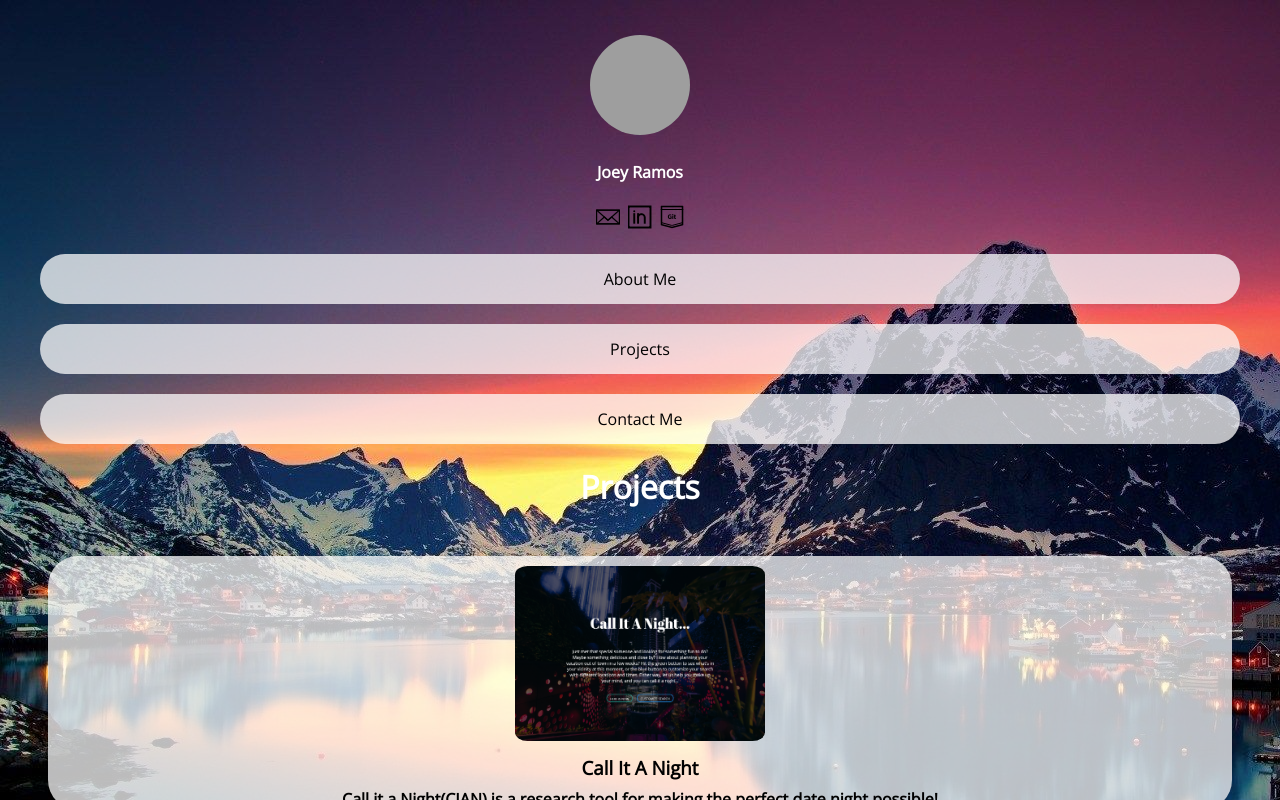
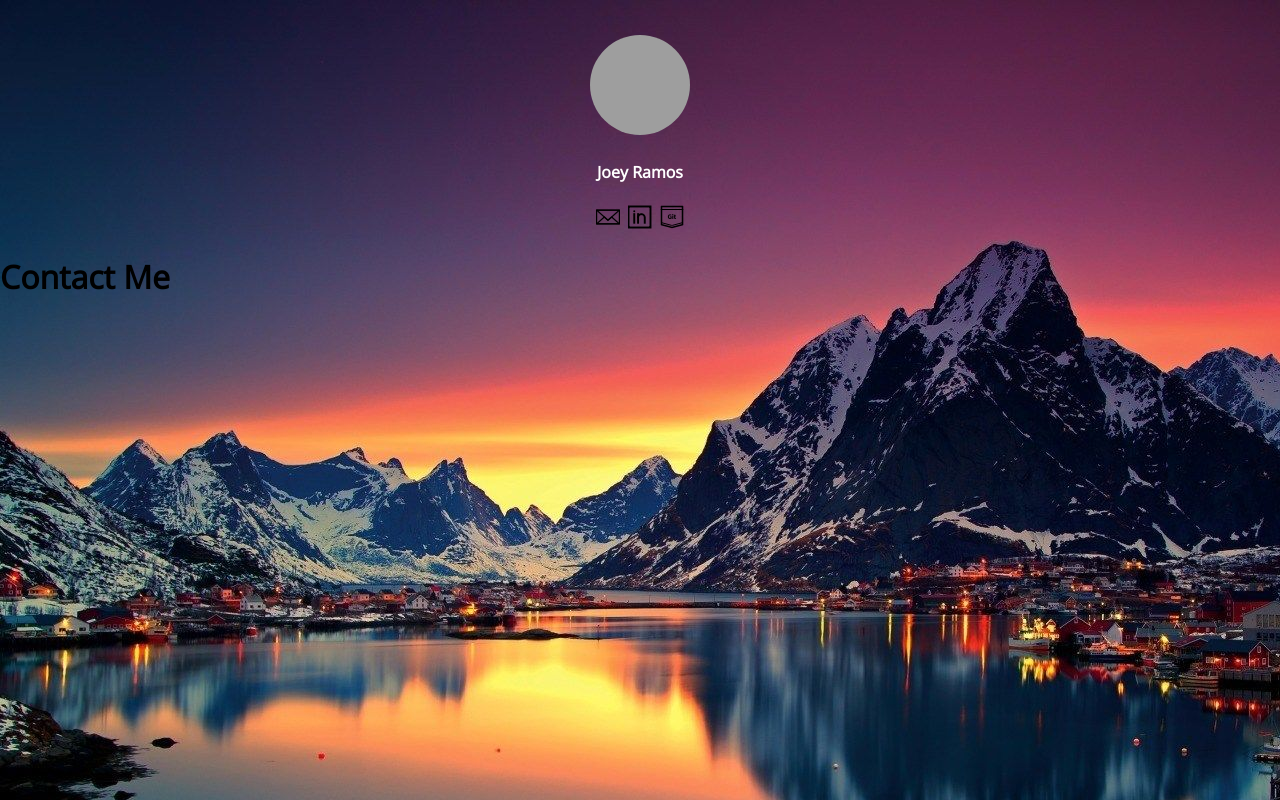
Before and after one commit to Joey-Ramos/portfolio, a React (Create React App) app: page /contact in a window 1280 px wide. Shown: the top 800 px of the page. Built offline with nearby package versions, Linux system fonts and the light colour scheme; grey boxes are pictures that could not be loaded.

Commit message:
added react router

```diff
--- a/package.json
+++ b/package.json
@@ -9,6 +9,7 @@
     "@testing-library/user-event": "^12.6.0",
     "react": "^17.0.1",
     "react-dom": "^17.0.1",
+    "react-router-dom": "^5.2.0",
     "react-scripts": "4.0.1",
     "web-vitals": "^0.2.4"
   },
--- a/src/App.js
+++ b/src/App.js
@@ -1,15 +1,25 @@
 import './App.css';
+import  { BrowserRouter as Router, Route, Switch } from 'react-router-dom';
+
+import Header from './components/Header';
 import Links from './components/Links';
-import Header from './components/Header';
+import About from './components/Aboutme';
 import Project from './components/Project';
+import Contact from './components/Contact';
 
 function App() {
 
   return (
    <div>
-     <Header />
-     <Links />
-     <Project />
+     <Router>
+      <Header />
+        <Switch>
+          <Route exact path="/" component={Links} />
+          <Route exact path="/about" component={About} />
+          <Route exact path="/project" component={Project} />
+          <Route exact path="/contact" component={Contact} />
+        </Switch>
+     </Router>
    </div>
 
   );
--- /dev/null
+++ b/src/Components/Aboutme/index.js
@@ -0,0 +1,13 @@
+import React from 'react';
+
+
+
+function About() {
+
+
+    return (
+        <h1>About Me</h1>
+    )
+}
+
+export default About;
--- /dev/null
+++ b/src/Components/Contact/index.js
@@ -0,0 +1,15 @@
+import React from 'react';
+
+
+
+function Contact() {
+
+
+    return (
+        <div>
+            <h1>Contact Me</h1>
+        </div>
+    )
+}
+
+export default Contact;
--- a/src/Components/Header/index.js
+++ b/src/Components/Header/index.js
@@ -1,4 +1,5 @@
 import React from 'react';
+import { Link } from 'react-router-dom';
 import profile from '../../assets/images/profile.jpg';
 import emailIcon from '../../assets/icons/emailicon2.png';
 import linkedinIcon from '../../assets/icons/linkedinicon2.png';
@@ -6,15 +7,20 @@ import githubIcon from '../../assets/icons/githubicon4.png';
 
 function Header() {
 
+    const headerStyle = {
+        textDecoration: 'none',
+    }
 
     return (
         <div className="header">
+            <Link style={headerStyle} to="/">
                 <div className="profile-image">
                     <img className="profile-pic" src={profile} alt="Avatar" width="100px" height="100px" />
                 </div>
                 <div className="name">
                     <h4>Joey Ramos</h4>
                 </div>
+            </Link>
             <div className="icons">
                 <a href="mailto:jramos1202@gmail.com" className="logo">
                     <img src={emailIcon} alt="Logo" />
--- a/src/Components/Links/index.js
+++ b/src/Components/Links/index.js
@@ -1,19 +1,32 @@
-import React from 'react'
+import React from 'react';
+import { Link } from 'react-router-dom';
 
 
 
 function Links() {
+
+    const linkStyle = {
+        color: 'black',
+        textDecoration: 'none'
+    };
+
     return (
         <div className="links-list">
+            <Link style={linkStyle} to="/about">
                 <div className="links">
                     <p>About Me</p>
                 </div>
+            </Link>
+            <Link style={linkStyle} to="/project">
                 <div className="links">
                     <p>Projects</p>
                 </div>
+            </Link>
+            <Link style={linkStyle} to="/contact">
                 <div className="links">
                     <p>Contact Me</p>
                 </div>
+            </Link>
         </div>
 
     )
```
Also changed, not shown: 1 other file (tests, documents, lock files or other folders). Lines whose indentation alone changed are shown as unchanged.
